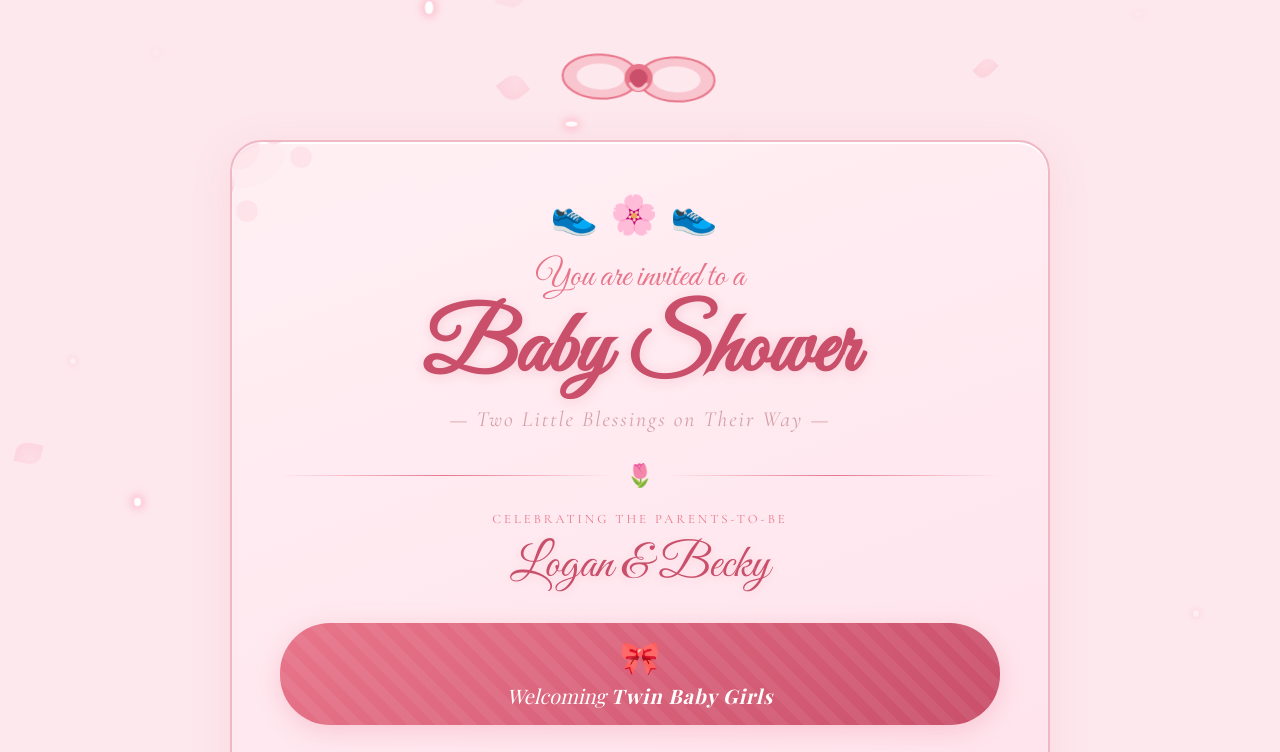
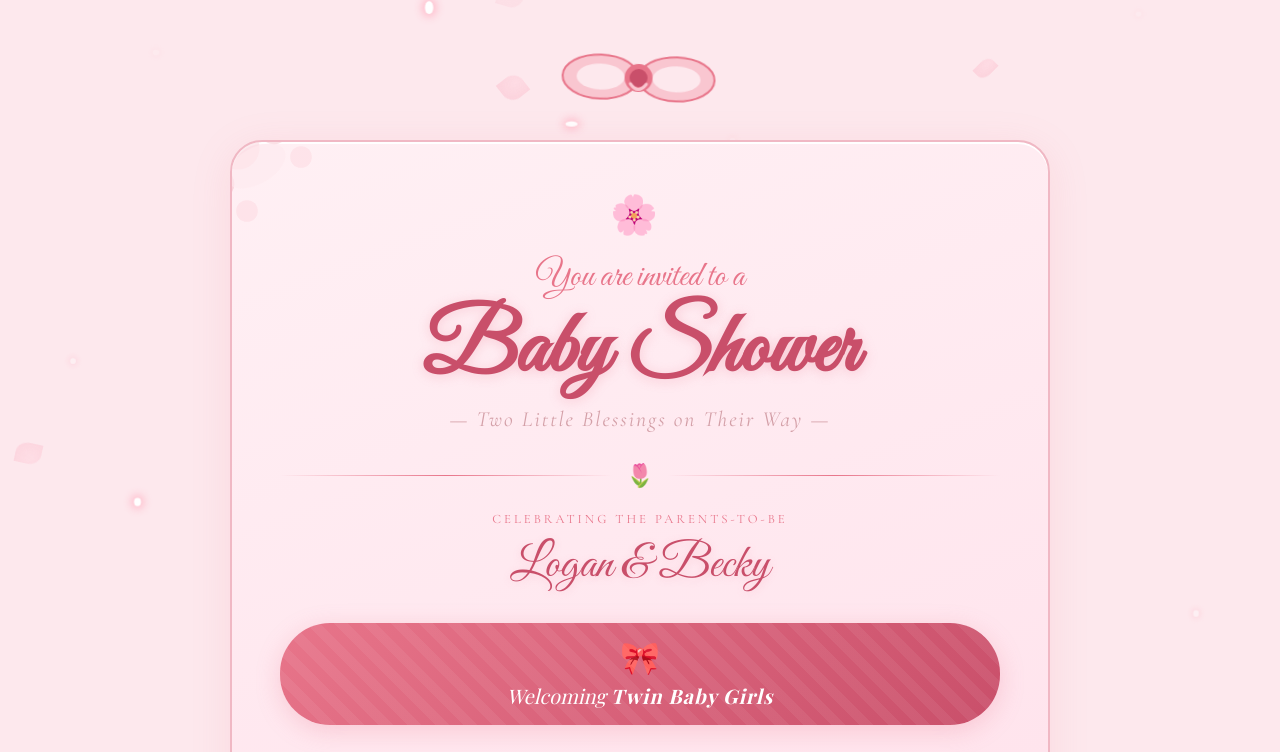
Before and after one commit to jasmin-cmyk/Andren-Family-Baby-Shower, a plain HTML site: page index.html in a window 1280 px wide. Shown: the top 752 px of the page. Drawn offline with nearby package versions, Linux system fonts and the light colour scheme; a web font is replaced by a local one.

Commit message:
Update index.html

```diff
--- a/index.html
+++ b/index.html
@@ -439,7 +439,7 @@
 
   <div class="card">
 
-    <div class="shoes-row">👟🌸👟</div>
+    <div class="shoes-row">🌸</div>
 
     <p class="pre-title">You are invited to a</p>
     <h1 class="title">Baby Shower</h1>
```
